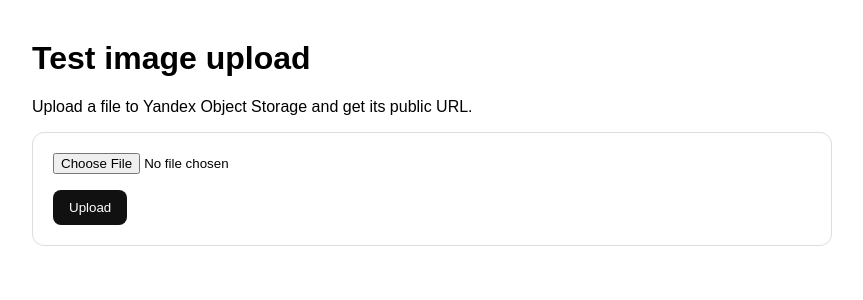
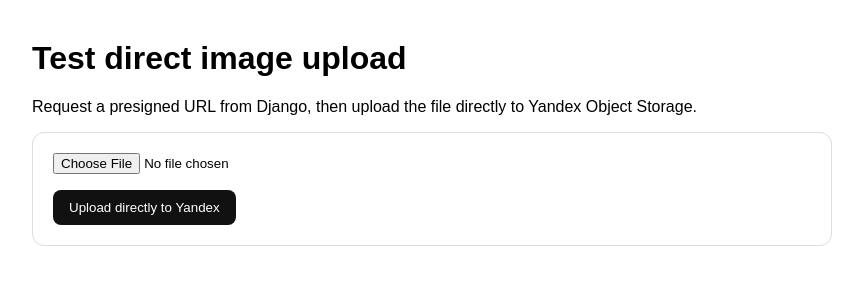
Before and after one commit to yushakov/eligale, a Django app: page /test-image-upload in a window 1280 px wide. Shown: the top 300 px of the page, without its empty margins (208-1071 px from the left). Run offline with Django 5.2, Linux system fonts and the light colour scheme.

Commit message:
Switch to direct upload.

```diff
--- a/templates/test_image_upload.html
+++ b/templates/test_image_upload.html
@@ -3,7 +3,7 @@
 <head>
     <meta charset="UTF-8">
     <meta name="viewport" content="width=device-width, initial-scale=1.0">
-    <title>Test image upload</title>
+    <title>Test direct image upload</title>
     <style>
         body {
             font-family: Arial, sans-serif;
@@ -46,13 +46,13 @@
     </style>
 </head>
 <body>
-    <h1>Test image upload</h1>
-    <p>Upload a file to Yandex Object Storage and get its public URL.</p>
+    <h1>Test direct image upload</h1>
+    <p>Request a presigned URL from Django, then upload the file directly to Yandex Object Storage.</p>
 
     <div class="card">
         <input type="file" id="fileInput">
         <div style="margin-top: 16px;">
-            <button id="uploadBtn">Upload</button>
+            <button id="uploadBtn">Upload directly to Yandex</button>
         </div>
     </div>
 
@@ -71,16 +71,24 @@
         const errorBox = document.getElementById("errorBox");
         const resultBox = document.getElementById("resultBox");
 
-        uploadBtn.addEventListener("click", async () => {
+        function showError(message) {
+            errorBox.textContent = message;
+            errorBox.style.display = "block";
+        }
+
+        function hideMessages() {
             errorBox.style.display = "none";
             resultBox.style.display = "none";
             errorBox.innerHTML = "";
             resultBox.innerHTML = "";
+        }
+
+        uploadBtn.addEventListener("click", async () => {
+            hideMessages();
 
             const file = fileInput.files[0];
             if (!file) {
-                errorBox.textContent = "Please choose a file first.";
-                errorBox.style.display = "block";
+                showError("Please choose a file first.");
                 return;
             }
 
@@ -89,9 +97,10 @@
 
             try {
                 const formData = new FormData();
-                formData.append("file", file);
+                formData.append("filename", file.name);
+                formData.append("content_type", file.type || "application/octet-stream");
 
-                const response = await fetch("/api/test-image-upload", {
+                const presignResponse = await fetch("/api/test-image-upload/presign", {
                     method: "POST",
                     body: formData,
                     headers: {
@@ -100,32 +109,44 @@
                     credentials: "same-origin",
                 });
 
-                const data = await response.json();
+                const presignData = await presignResponse.json();
 
-                if (!response.ok) {
-                    throw new Error(data.details || data.error || "Upload failed");
+                if (!presignResponse.ok) {
+                    throw new Error(presignData.details || presignData.error || "Presign failed");
+                }
+
+                const uploadResponse = await fetch(presignData.upload_url, {
+                    method: "PUT",
+                    headers: {
+                        "Content-Type": presignData.content_type,
+                    },
+                    body: file,
+                });
+
+                if (!uploadResponse.ok) {
+                    const text = await uploadResponse.text();
+                    throw new Error(`Direct upload failed: HTTP ${uploadResponse.status}: ${text.slice(0, 300)}`);
                 }
 
                 let html = `
-                    <p><b>Name:</b> ${data.name}</p>
-                    <p><b>Size:</b> ${data.size} bytes</p>
-                    <p><b>Content-Type:</b> ${data.content_type}</p>
-                    <p><b>Object key:</b> ${data.object_key}</p>
-                    <p><b>Public URL:</b> <a href="${data.url}" target="_blank" rel="noopener noreferrer">${data.url}</a></p>
+                    <p><b>Name:</b> ${file.name}</p>
+                    <p><b>Size:</b> ${file.size} bytes</p>
+                    <p><b>Content-Type:</b> ${presignData.content_type}</p>
+                    <p><b>Object key:</b> ${presignData.object_key}</p>
+                    <p><b>Public URL:</b> <a href="${presignData.public_url}" target="_blank" rel="noopener noreferrer">${presignData.public_url}</a></p>
                 `;
 
-                if (data.content_type.startsWith("image/")) {
-                    html += `<img class="preview" src="${data.url}" alt="Uploaded image preview">`;
+                if ((presignData.content_type || "").startsWith("image/")) {
+                    html += `<img class="preview" src="${presignData.public_url}" alt="Uploaded image preview">`;
                 }
 
                 resultBox.innerHTML = html;
                 resultBox.style.display = "block";
             } catch (err) {
-                errorBox.textContent = err.message || "Unknown error";
-                errorBox.style.display = "block";
+                showError(err.message || "Unknown error");
             } finally {
                 uploadBtn.disabled = false;
-                uploadBtn.textContent = "Upload";
+                uploadBtn.textContent = "Upload directly to Yandex";
             }
         });
     </script>
--- a/uploader/urls.py
+++ b/uploader/urls.py
@@ -4,4 +4,5 @@ from . import views
 urlpatterns = [
     path("test-image-upload", views.test_image_upload_page, name="test_image_upload_page"),
     path("api/test-image-upload", views.test_image_upload_api, name="test_image_upload_api"),
+    path("api/test-image-upload/presign", views.test_image_upload_presign_api, name="test_image_upload_presign_api"),
 ]
--- a/uploader/views.py
+++ b/uploader/views.py
@@ -18,16 +18,6 @@ logging.basicConfig(level=logging.DEBUG)
 logging.getLogger("botocore").setLevel(logging.DEBUG)
 logging.getLogger("boto3").setLevel(logging.DEBUG)
 
-"""
-def get_s3_client():
-    return boto3.client(
-        "s3",
-        endpoint_url=settings.YA_PUBLIC_UPLOADER_ENDPOINT_URL,
-        aws_access_key_id=settings.YA_PUBLIC_UPLOADER_ACCESS_KEY_ID,
-        aws_secret_access_key=settings.YA_PUBLIC_UPLOADER_SECRET_ACCESS_KEY,
-        region_name=settings.YA_PUBLIC_UPLOADER_REGION_NAME,
-        config=Config(signature_version="s3v4", s3={"addressing_style": "path"}),
-    )
 
 def get_s3_client():
     session = boto3.session.Session()
@@ -36,19 +26,7 @@ def get_s3_client():
         endpoint_url="https://storage.yandexcloud.net",
         aws_access_key_id=settings.YA_PUBLIC_UPLOADER_ACCESS_KEY_ID,
         aws_secret_access_key=settings.YA_PUBLIC_UPLOADER_SECRET_ACCESS_KEY,
-        #region_name="ru-central1",
-        region_name="us-east-1",
-    )
-"""
-
-def get_s3_client():
-    session = boto3.session.Session()
-    return session.client(
-        service_name="s3",
-        endpoint_url="https://storage.yandexcloud.net",
-        aws_access_key_id=settings.YA_PUBLIC_UPLOADER_ACCESS_KEY_ID,
-        aws_secret_access_key=settings.YA_PUBLIC_UPLOADER_SECRET_ACCESS_KEY,
-        region_name="ru-central1",
+        region_name=settings.YA_PUBLIC_UPLOADER_REGION_NAME,
         config=Config(
             signature_version="s3v4",
             retries={"max_attempts": 2, "mode": "standard"},
@@ -112,3 +90,46 @@ def test_image_upload_api(request):
             "details": repr(e),
             "trace": traceback.format_exc(),
         }, status=500)
+
+
+@require_http_methods(["POST"])
+def test_image_upload_presign_api(request):
+    filename = request.POST.get("filename")
+    content_type = request.POST.get("content_type")
+
+    if not filename:
+        return JsonResponse({"error": "filename is required"}, status=400)
+
+    if not content_type:
+        content_type = mimetypes.guess_type(filename)[0] or "application/octet-stream"
+
+    try:
+        object_key = build_object_key(filename)
+
+        s3 = get_s3_client()
+        presigned_url = s3.generate_presigned_url(
+            ClientMethod="put_object",
+            Params={
+                "Bucket": settings.YA_PUBLIC_UPLOADER_BUCKET_NAME,
+                "Key": object_key,
+                "ContentType": content_type,
+            },
+            ExpiresIn=3600,
+            HttpMethod="PUT",
+        )
+
+        public_url = f"{settings.YA_PUBLIC_UPLOADER_PUBLIC_BASE_URL.rstrip('/')}/{object_key}"
+
+        return JsonResponse({
+            "ok": True,
+            "upload_url": presigned_url,
+            "public_url": public_url,
+            "object_key": object_key,
+            "content_type": content_type,
+        })
+
+    except Exception as e:
+        return JsonResponse({
+            "error": "Presign failed",
+            "details": repr(e),
+        }, status=500)
```
